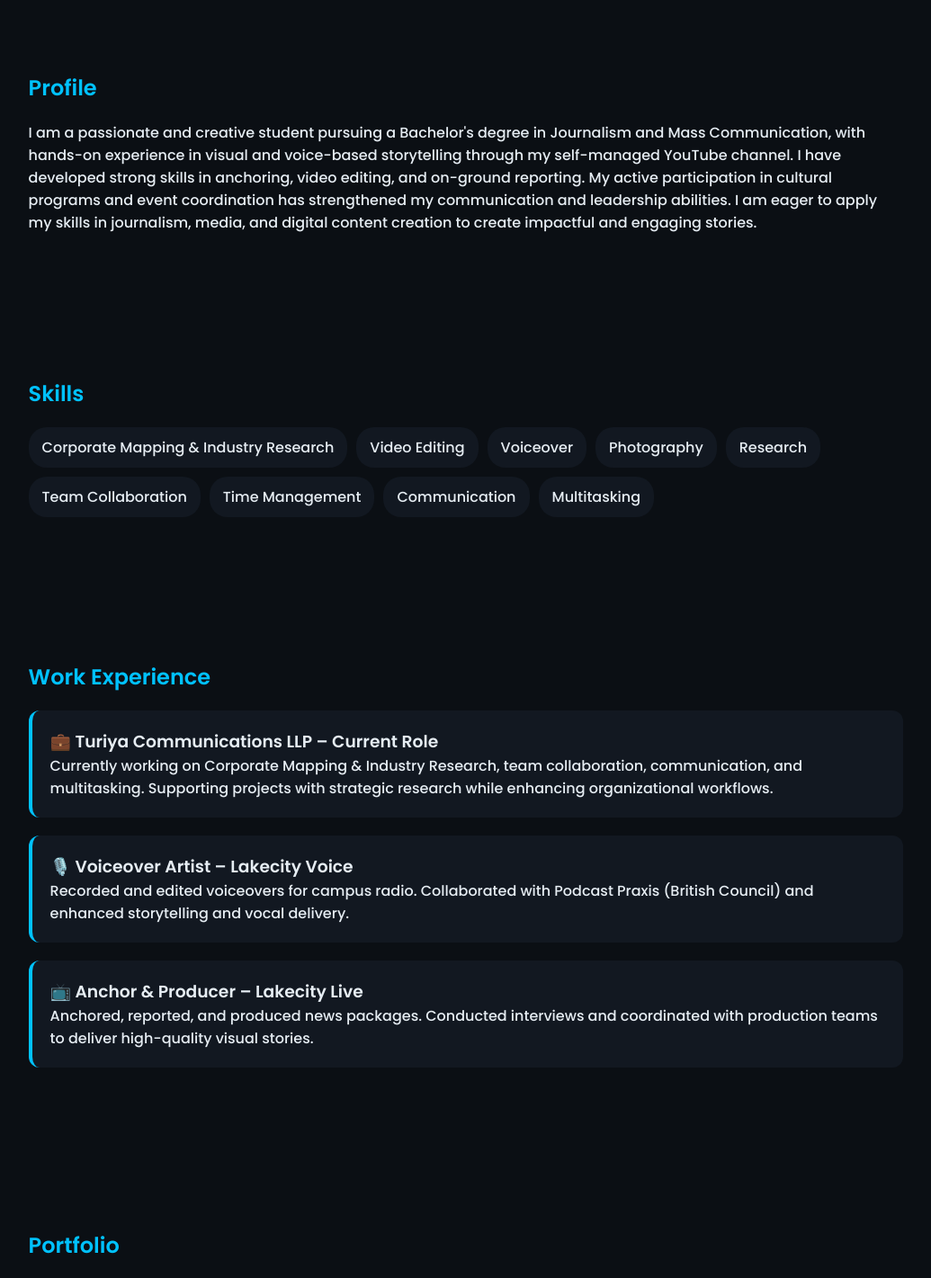
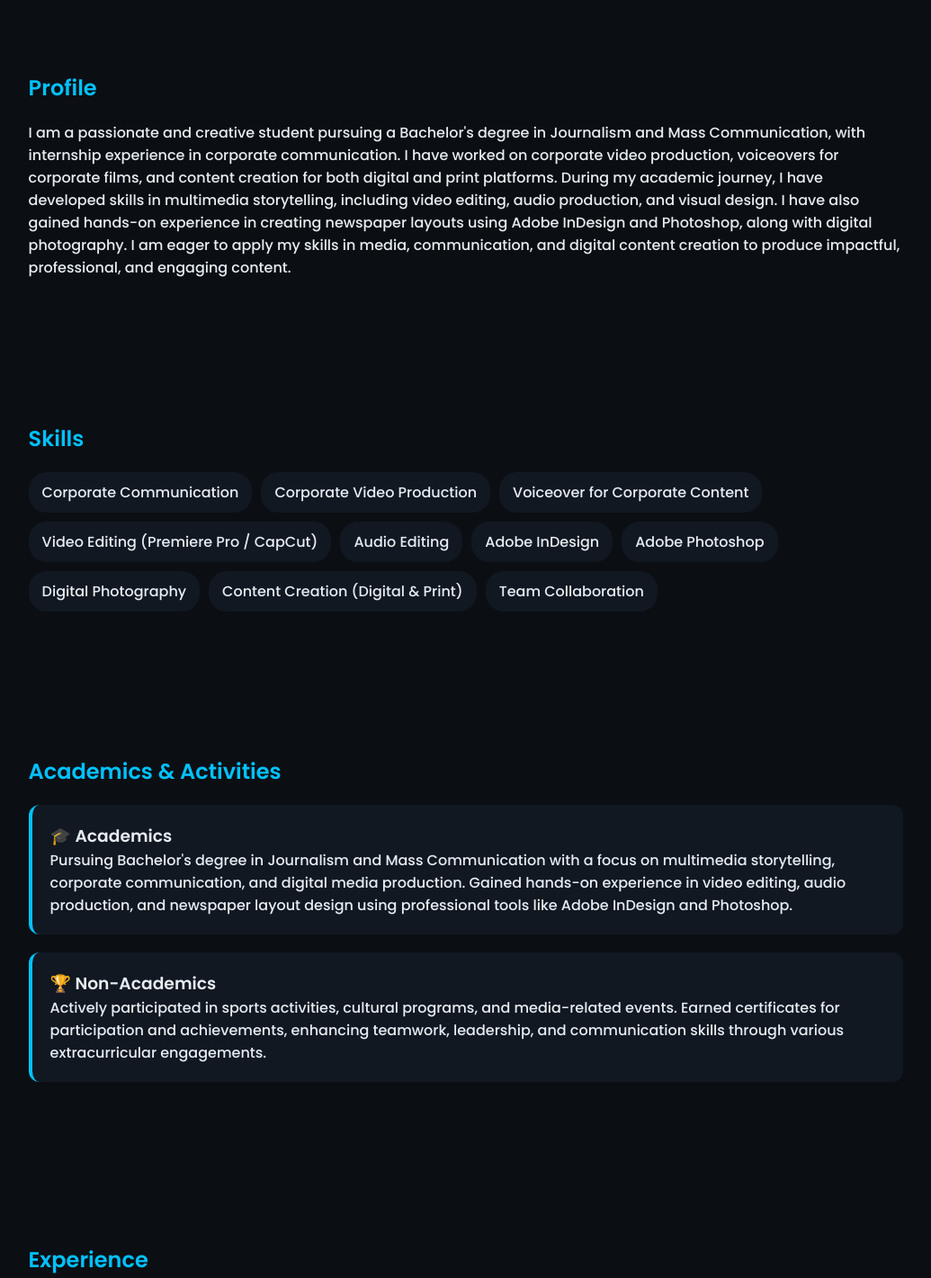
Before and after one commit to bristipal279/portfolio, a plain HTML site: page index.html in a window 1280 px wide. Shown: the part 800-2221 px from the top of the page at 90% size, without its empty margins (122-1157 px from the left). Drawn offline with Linux system fonts and the light colour scheme.

Commit message:
Update index.html

```diff
--- a/index.html
+++ b/index.html
@@ -21,7 +21,7 @@
     <!-- TEXT -->
     <div class="hero-text fade">
       <h1>Hi, I'm <span class="highlight">Bristi Pal</span></h1>
-      <p class="tagline">🎤 Anchor | 🎙️ Voice Artist</p>
+      <p class="tagline">🎬 Multimedia Digital Content Creator</p>
 
       <p class="intro">
         I create stories that are seen, heard, and felt.
@@ -44,12 +44,17 @@
 <section class="fade">
   <h2>Profile</h2>
   <p>
-    I am a passionate and creative student pursuing a Bachelor's degree in Journalism and Mass Communication,
-    with hands-on experience in visual and voice-based storytelling through my self-managed YouTube channel.
-    I have developed strong skills in anchoring, video editing, and on-ground reporting.
-    My active participation in cultural programs and event coordination has strengthened my communication and leadership abilities.
-    I am eager to apply my skills in journalism, media, and digital content creation to create impactful and engaging stories.
-  </p>
+  I am a passionate and creative student pursuing a Bachelor's degree in Journalism and Mass Communication,
+  with internship experience in corporate communication. I have worked on corporate video production,
+  voiceovers for corporate films, and content creation for both digital and print platforms.
+
+  During my academic journey, I have developed skills in multimedia storytelling, including video editing,
+  audio production, and visual design. I have also gained hands-on experience in creating newspaper layouts
+  using Adobe InDesign and Photoshop, along with digital photography.
+
+  I am eager to apply my skills in media, communication, and digital content creation to produce impactful,
+  professional, and engaging content.
+</p>
 </section>
 
 <!-- 🧠 SKILLS -->
@@ -57,22 +62,48 @@
   <h2>Skills</h2>
 
   <div class="skills">
-    <span>Corporate Mapping & Industry Research</span>
-    <span>Video Editing</span>
-    <span>Voiceover</span>
-    <span>Photography</span>
-    <span>Research</span>
-    <span>Team Collaboration</span>
-    <span>Time Management</span>
-    <span>Communication</span>
-    <span>Multitasking</span>
+  <span>Corporate Communication</span>
+  <span>Corporate Video Production</span>
+  <span>Voiceover for Corporate Content</span>
+  <span>Video Editing (Premiere Pro / CapCut)</span>
+  <span>Audio Editing</span>
+  <span>Adobe InDesign</span>
+  <span>Adobe Photoshop</span>
+  <span>Digital Photography</span>
+  <span>Content Creation (Digital & Print)</span>
+  <span>Team Collaboration</span>
+</div>
+
+</section>
+
+<section class="fade">
+  <h2>Academics & Activities</h2>
+
+  <!-- 🎓 ACADEMICS -->
+  <div class="card">
+    <h3>🎓 Academics</h3>
+    <p>
+      Pursuing Bachelor's degree in Journalism and Mass Communication with a focus on multimedia storytelling,
+      corporate communication, and digital media production. Gained hands-on experience in video editing,
+      audio production, and newspaper layout design using professional tools like Adobe InDesign and Photoshop.
+    </p>
+  </div>
+
+  <!-- ⚽ NON-ACADEMICS -->
+  <div class="card">
+    <h3>🏆 Non-Academics</h3>
+    <p>
+      Actively participated in sports activities, cultural programs, and media-related events.
+      Earned certificates for participation and achievements, enhancing teamwork, leadership,
+      and communication skills through various extracurricular engagements.
+    </p>
   </div>
 
 </section>
 
 <!-- 💼 WORK -->
 <section class="fade">
-  <h2>Work Experience</h2>
+  <h2>Experience</h2>
 
   <!-- CURRENT WORK -->
   <div class="card">
```
